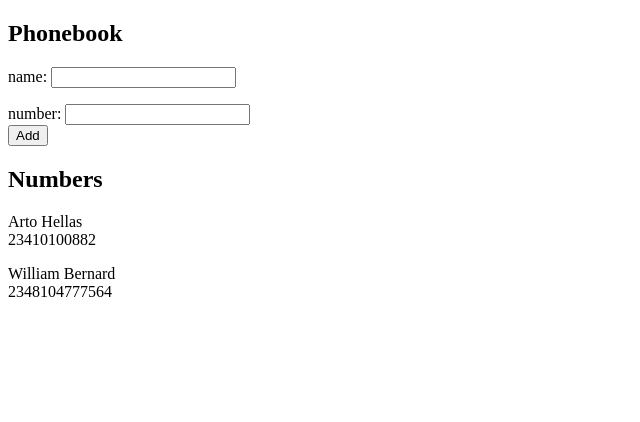
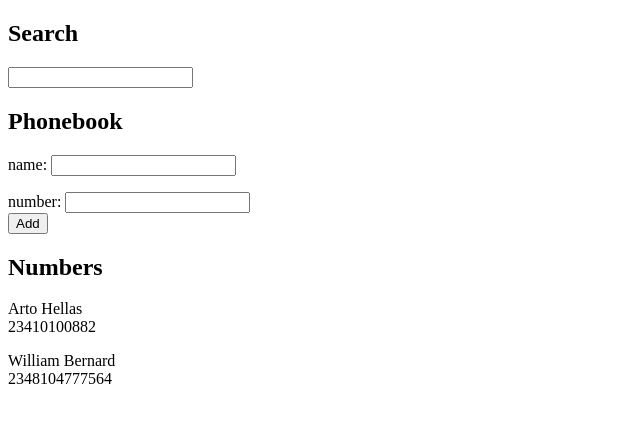
Before and after one commit to Ifcodes/fullstack-open-Ex, a React (Create React App) app in the folder part2/phonebook/: page / in a window 1280 px wide. Shown: the top 422 px of the page, without its empty margins (0-640 px from the left). Built offline with nearby package versions, Linux system fonts and the light colour scheme.

Commit message:
feat: implementing the search field

```diff
--- a/part2/phonebook/src/App.js
+++ b/part2/phonebook/src/App.js
@@ -18,10 +18,26 @@ function App() {
   ])
   const [newName, setNewName] = useState('')
   const [newNumber, setNumber] = useState('')
+  const [nameFilter, setNameFilter] = useState('')
 
   const styles = {
     margin: "1rem 0"
   }
+
+  const handleNameFilter = (event) => {
+    setNameFilter(event.target.value)
+    // console.log(event.target.value)
+  }
+
+  const filtered = () => {
+    // event.preventDefault()
+    // setNameFilter(event.target.value)
+    const filteredPerson = persons.filter(person => person.name.toLowerCase().includes(nameFilter.toLowerCase()))
+    return filteredPerson
+    // console.log(filteredPerson)
+  }
+  const personToDisplay = nameFilter.trim() ?
+                  filtered() : persons
 
   const handleNewNames = (event) =>{
     setNewName(event.target.value)
@@ -47,7 +63,6 @@ function App() {
     const nameTest = newName.toLowerCase()
     const personExist = persons.find(person => {
       const personChanged = person.name.toLowerCase()
-      console.log({personChanged , nameTest});
       return personChanged === nameTest
     })
     const numberExist = persons.find(person => person.phoneNumber === newNumber)
@@ -67,6 +82,12 @@ function App() {
   }
   return (
     <div>
+      <div>
+        <h2>Search</h2>
+        <form>
+          <input type="search" value={nameFilter} onChange={handleNameFilter}/>
+        </form>
+      </div>
       <h2>Phonebook</h2>
       <form onSubmit={checkAddContact}>
         <div style={styles}>
@@ -81,7 +102,11 @@ function App() {
       </form>
       <h2>Numbers</h2>
       <>
-        {persons.map(person => <ContactName key={person.id} person={person.name} phoneNumber={person.phoneNumber}/>)}
+        {
+          personToDisplay.map(person =>
+          <ContactName key={person.id} person={person.name} phoneNumber={person.phoneNumber}/>)
+        }
+
       </>
     </div>
   );
```
Also changed, not shown: 1 other file (tests, documents, lock files or other folders).
